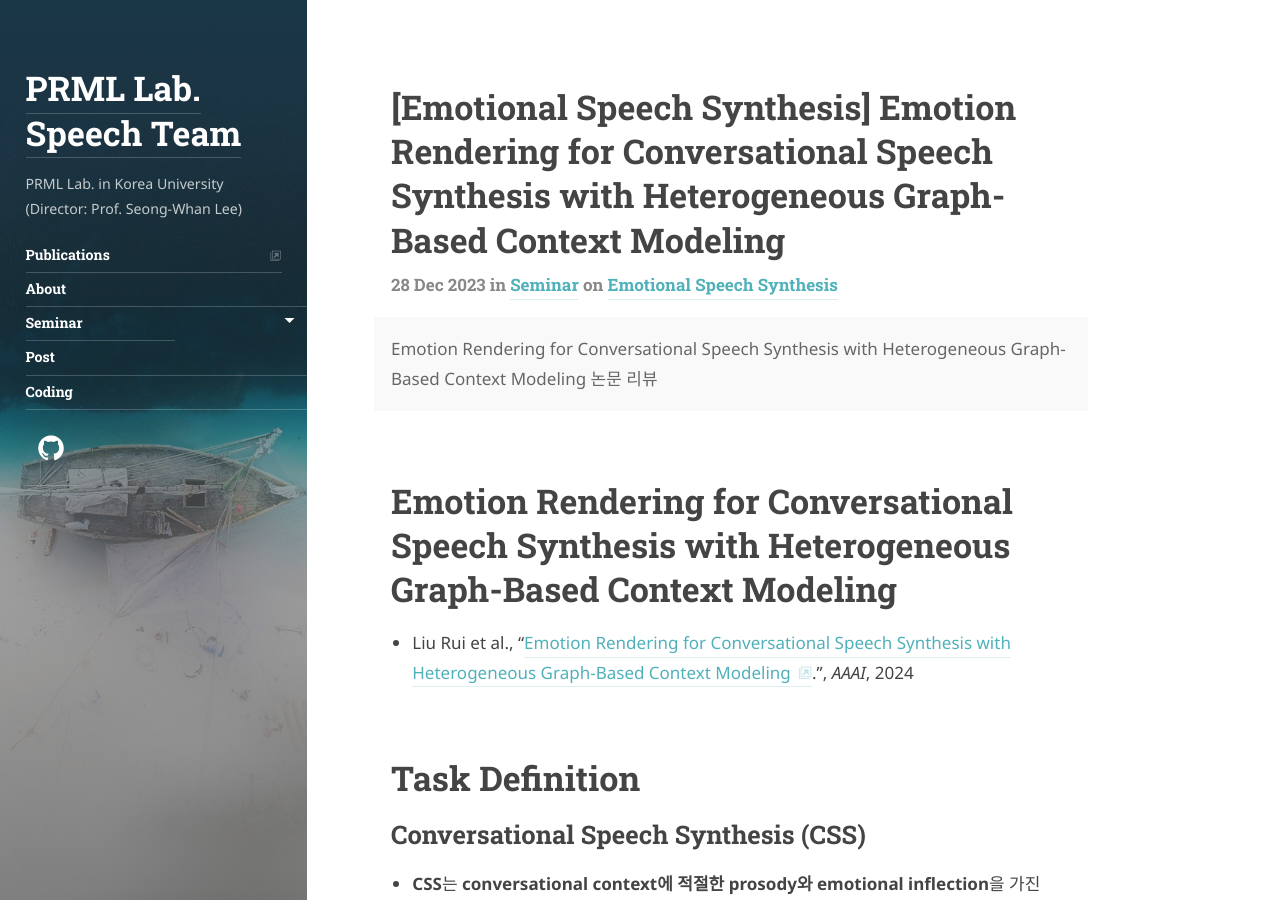
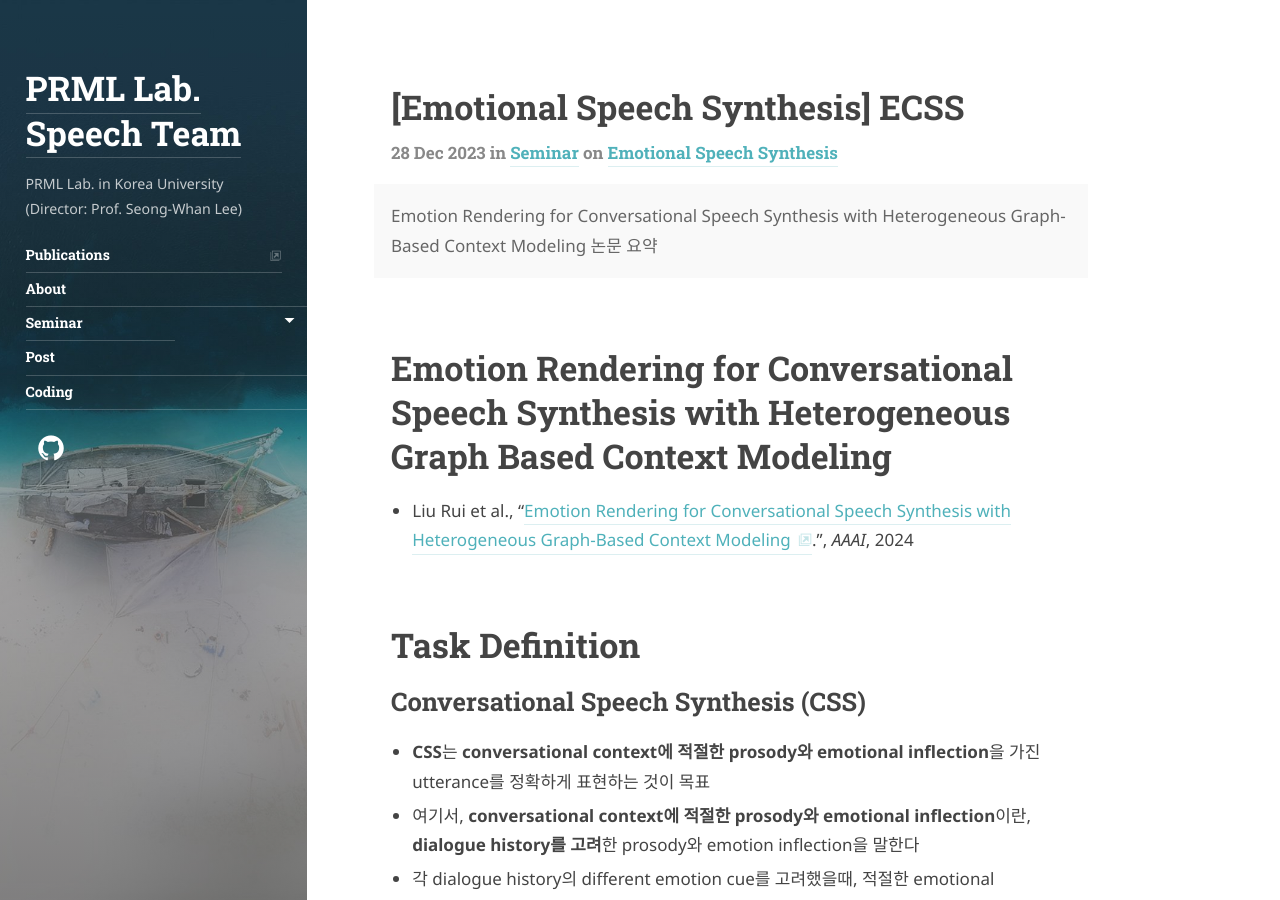
Before and after one commit to speech-team-korea/speech-team-korea.github.io, a Jekyll site: the page built from _posts/emotional-speech-synthesis/2023-12-28-write-Emotion Rendering for Conversational Speech Synthesis with Heterogeneous Graph Based Context Modeling.md, in a window 1280 px wide and 900 px high. Built offline with Jekyll 4.4.1, drawn with Linux system fonts in a browser that asks for light colours; some web fonts are replaced; comment, search, counter and statistics services are not loaded.

Commit message:
1228_ECSS_posting_제목수정

```diff
--- a/_posts/emotional-speech-synthesis/2023-12-28-write-Emotion Rendering for Conversational Speech Synthesis with Heterogeneous Graph Based Context Modeling.md
+++ b/_posts/emotional-speech-synthesis/2023-12-28-write-Emotion Rendering for Conversational Speech Synthesis with Heterogeneous Graph Based Context Modeling.md
@@ -1,15 +1,16 @@
 ---
 layout: post
-title: "[Emotional Speech Synthesis] Emotion Rendering for Conversational Speech Synthesis with Heterogeneous Graph-Based Context Modeling"
+title: "[Emotional Speech Synthesis] ECSS"
 description: >
-  Emotion Rendering for Conversational Speech Synthesis with Heterogeneous Graph-Based Context Modeling 논문 리뷰
+  Emotion Rendering for Conversational Speech Synthesis with Heterogeneous Graph-Based Context Modeling 논문 요약
 category: seminar
 tags: emotional-speech-synthesis
 author: jh_cha
 comments: true
 ---
 
-# Emotion Rendering for Conversational Speech Synthesis with Heterogeneous Graph-Based Context Modeling
+
+# Emotion Rendering for Conversational Speech Synthesis with Heterogeneous Graph Based Context Modeling
 
 - Liu Rui et al., "[Emotion Rendering for Conversational Speech Synthesis with Heterogeneous Graph-Based Context Modeling](https://arxiv.org/abs/2312.11947).”, *AAAI*, 2024
 
```
